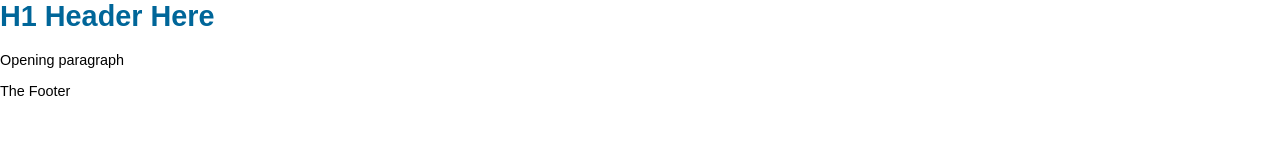
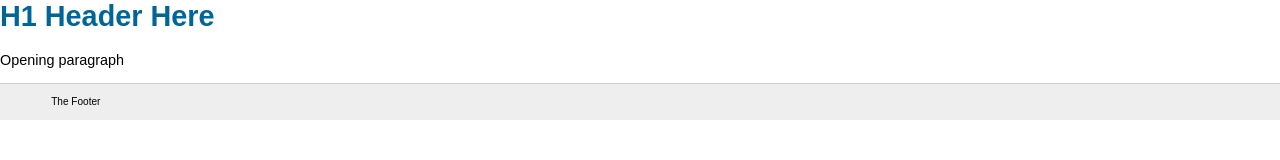
Before and after one commit to abrubake/hello-world, a plain HTML site: page index.html in a window 1280 px wide. Drawn offline with Linux system fonts and the light colour scheme.

Commit message:
Update index.html

```diff
--- a/index.html
+++ b/index.html
@@ -7,6 +7,6 @@
 <body>
   <h1>H1 Header Here </h1>
   <p>Opening paragraph</p>
-  <footer>The Footer</footer>
+  <div id="footer">The Footer</div>
 </body>
 </html>
```
